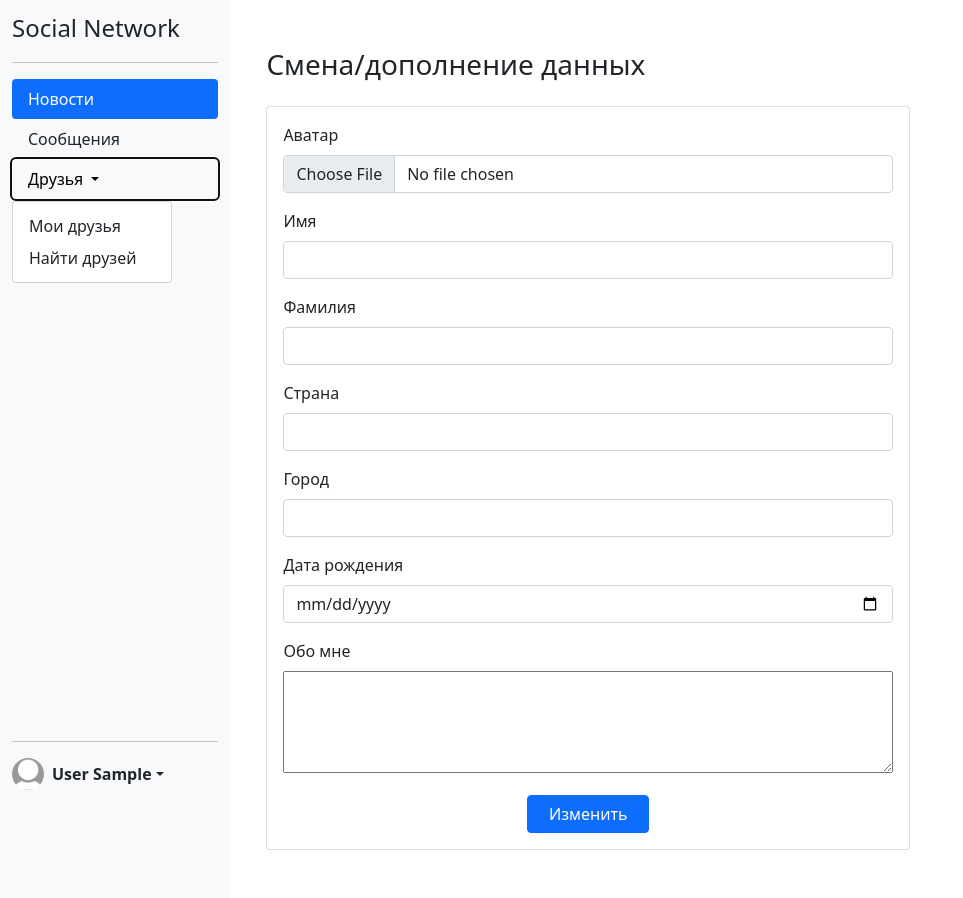
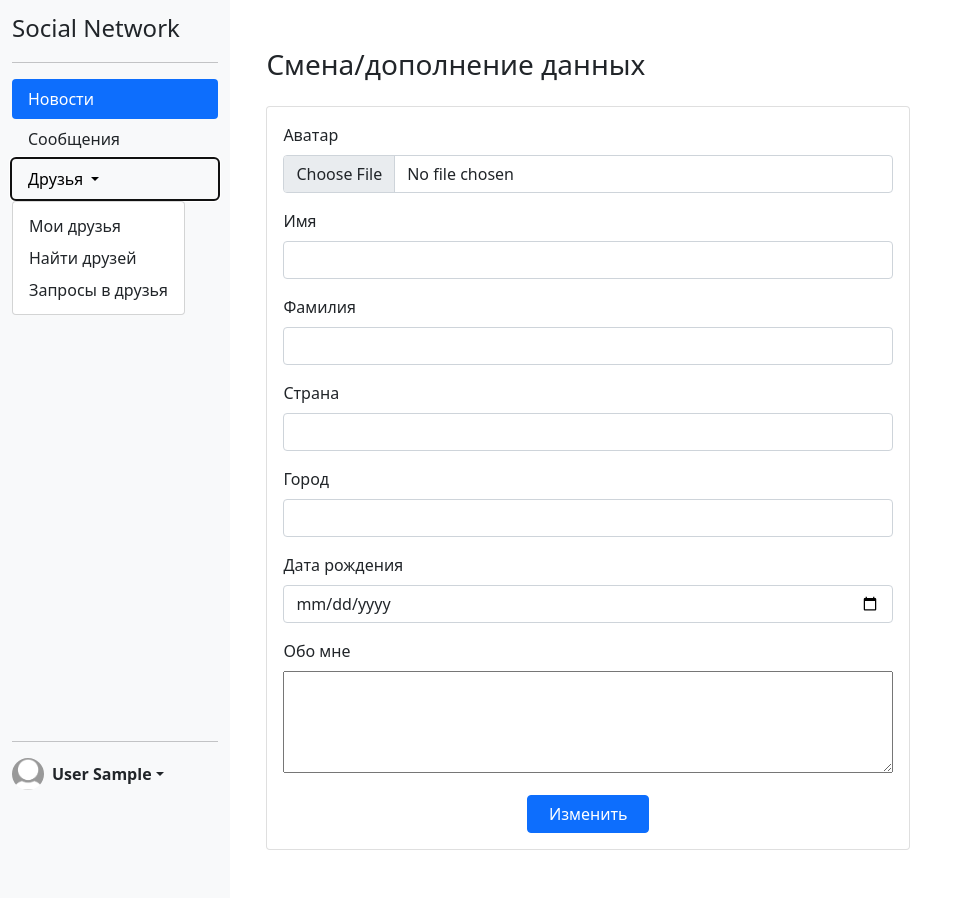
Before and after one commit to PAINTERit/MyFirstSocialNetwork, a Django app: page /account/update/ in a window 1280 px wide, after a click on "Друзья". Shown: the whole page, without its empty margins (0-963 px from the left). Run offline with Django 4.2, Linux system fonts and the light colour scheme; the visitor is signed in with stand-in values (Sample User, id 1).

Commit message:
Добавлено новое меню.

```diff
--- a/cabinet/templates/cabinet/account.html
+++ b/cabinet/templates/cabinet/account.html
@@ -38,6 +38,7 @@
                     <ul class="dropdown-menu" aria-labelledby="friendsDropdown">
                         <li><a class="dropdown-item" href="{% url 'friends' %}">Мои друзья</a></li>
                         <li><a class="dropdown-item" href="{% url 'find_friend' %}">Найти друзей</a></li>
+                        <li><a class="dropdown-item" href="{% url 'friend_request' %}">Запросы в друзья</a></li>
                     </ul>
                 </li>
                 <li>
--- a/cabinet/templates/cabinet/update_info.html
+++ b/cabinet/templates/cabinet/update_info.html
@@ -36,6 +36,7 @@
                     <ul class="dropdown-menu" aria-labelledby="friendsDropdown">
                         <li><a class="dropdown-item" href="{% url 'friends' %}">Мои друзья</a></li>
                         <li><a class="dropdown-item" href="{% url 'find_friend' %}">Найти друзей</a></li>
+                        <li><a class="dropdown-item" href="{% url 'friend_request' %}">Запросы в друзья</a></li>
                     </ul>
                 </li>
                 <li>
```
